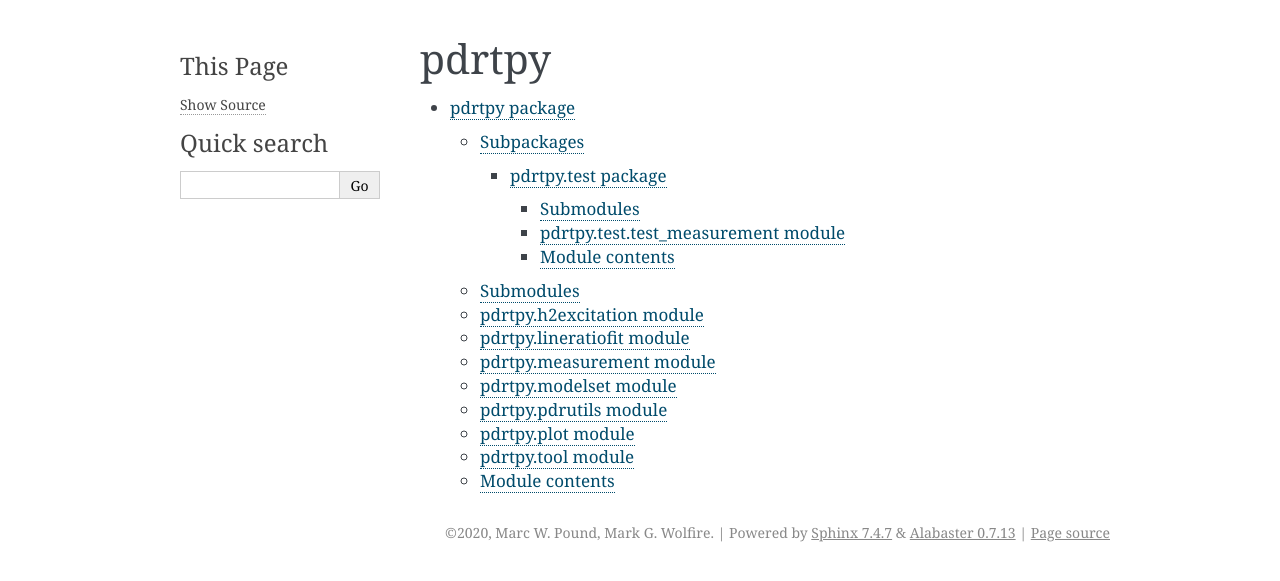
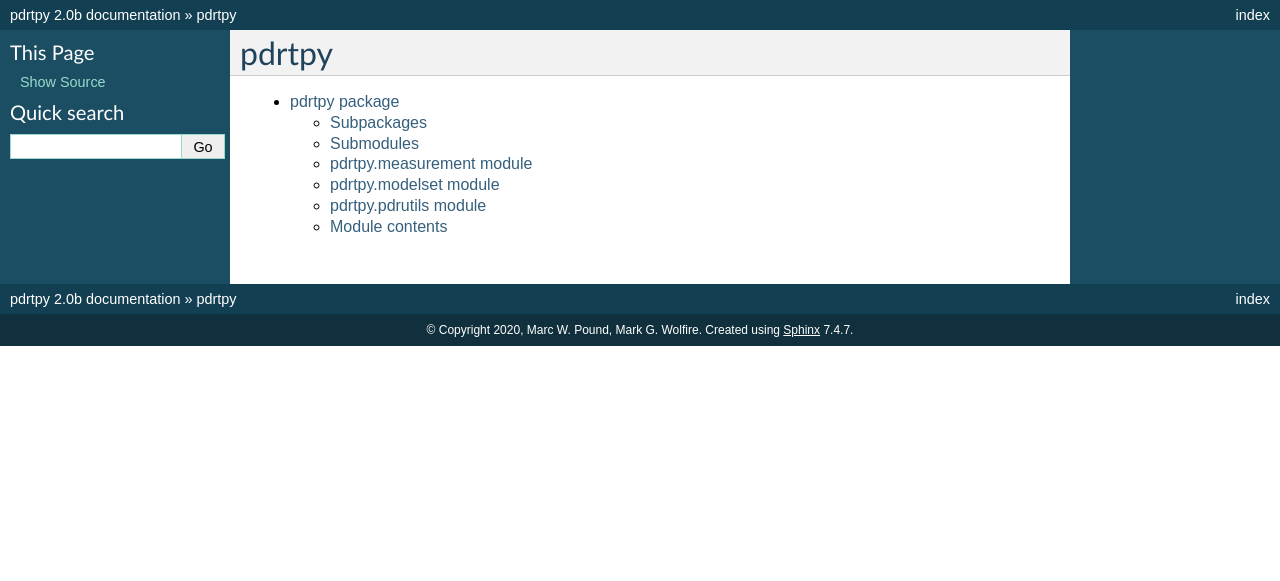
Before and after one commit to mpound/pdrtpy, a Sphinx documentation site: the page built from docs/source/modules.rst, in a window 1280 px wide. Shown: the top 581 px of the page. Built offline with Sphinx 7.4.7, drawn with Linux system fonts in a browser that asks for light colours; pages that are not in the unit, such as notebooks, are missing from menus.

Commit message:
Readability,formatting, and explanation.

```diff
--- a/docs/source/conf.py
+++ b/docs/source/conf.py
@@ -38,8 +38,18 @@
     'sphinx.ext.coverage',
     'sphinx.ext.mathjax',
     'sphinx.ext.viewcode',
+    'sphinx.ext.intersphinx',
     'numpydoc',
+    'sphinx_automodapi.automodapi',
 ]
+numpydoc_show_class_members = True
+
+intersphinx_mapping = {
+    'python': ('https://docs.python.org/3', None),
+    'numpy': ('http://docs.scipy.org/doc/numpy/', None),
+    'scipy': ('http://docs.scipy.org/doc/scipy/reference/', None),
+    'astropy': ('http://docs.astropy.org/en/stable/', None),
+}
 
 # Add any paths that contain templates here, relative to this directory.
 templates_path = ['_templates']
@@ -55,9 +65,9 @@
 # The theme to use for HTML and HTML Help pages.  See the documentation for
 # a list of builtin themes.
 #
-html_theme = 'alabaster'
+html_theme = 'classic'
 
 # Add any paths that contain custom static files (such as style sheets) here,
 # relative to this directory. They are copied after the builtin static files,
 # so a file named "default.css" will overwrite the builtin "default.css".
-html_static_path = ['_static']
+#html_static_path = ['_static']
--- a/docs/source/pdrtpy.rst
+++ b/docs/source/pdrtpy.rst
@@ -6,26 +6,11 @@
 
 .. toctree::
 
-   pdrtpy.test
+   pdrtpy.plot
+   pdrtpy.tool
 
 Submodules
 ----------
-
-pdrtpy.h2excitation module
---------------------------
-
-.. automodule:: pdrtpy.h2excitation
-   :members:
-   :undoc-members:
-   :show-inheritance:
-
-pdrtpy.lineratiofit module
---------------------------
-
-.. automodule:: pdrtpy.lineratiofit
-   :members:
-   :undoc-members:
-   :show-inheritance:
 
 pdrtpy.measurement module
 -------------------------
@@ -51,22 +36,6 @@
    :undoc-members:
    :show-inheritance:
 
-pdrtpy.plot module
-------------------
-
-.. automodule:: pdrtpy.plot
-   :members:
-   :undoc-members:
-   :show-inheritance:
-
-pdrtpy.tool module
-------------------
-
-.. automodule:: pdrtpy.tool
-   :members:
-   :undoc-members:
-   :show-inheritance:
-
 
 Module contents
 ---------------
--- a/docs/source/pdrtpy.test.rst
+++ /dev/null
@@ -1,22 +0,0 @@
-pdrtpy.test package
-===================
-
-Submodules
-----------
-
-pdrtpy.test.test\_measurement module
-------------------------------------
-
-.. automodule:: pdrtpy.test.test_measurement
-   :members:
-   :undoc-members:
-   :show-inheritance:
-
-
-Module contents
----------------
-
-.. automodule:: pdrtpy.test
-   :members:
-   :undoc-members:
-   :show-inheritance:
```
Also changed, not shown: docs/source/index.rst (+24 -3 lines).
